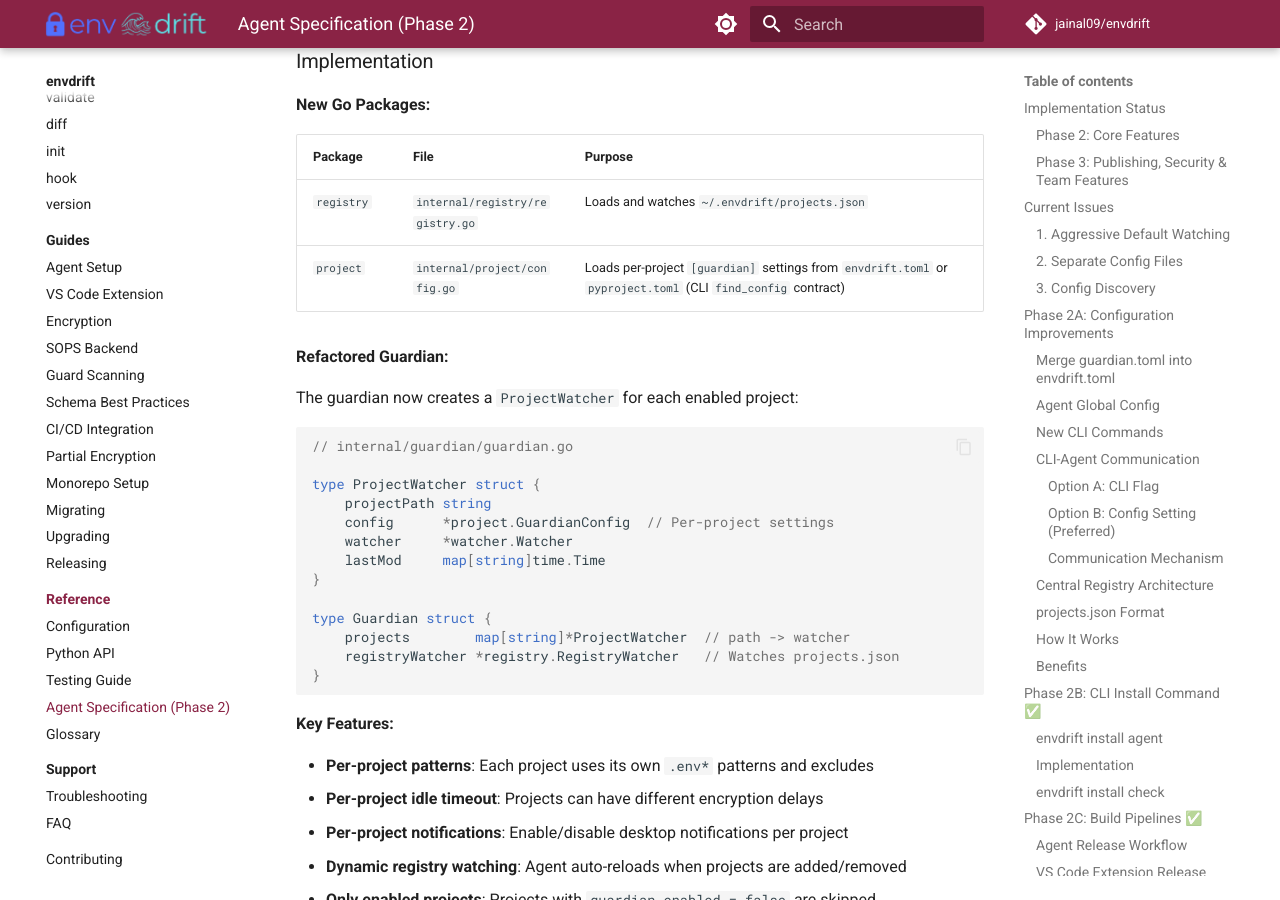
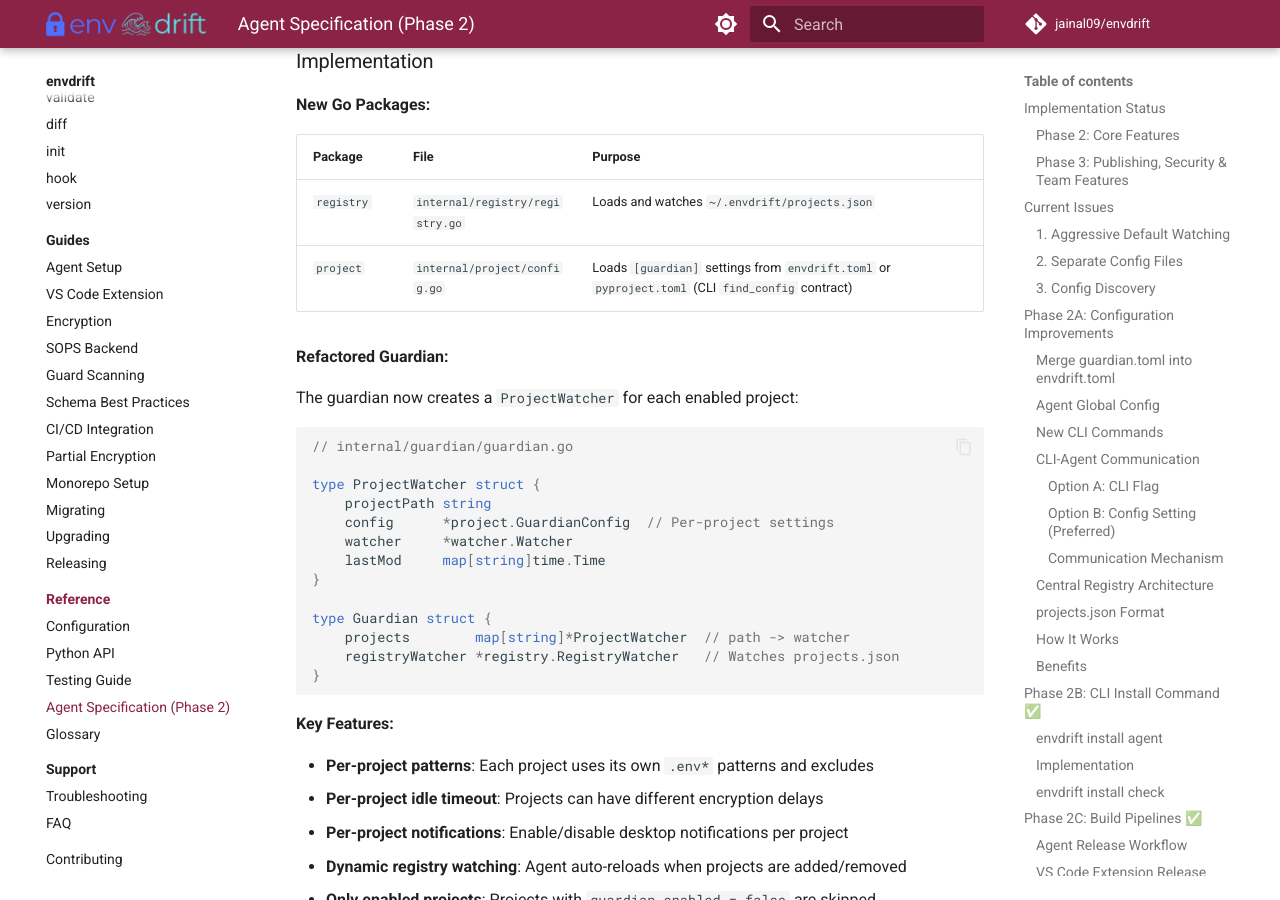
Before and after one commit to jainal09/envdrift, an MkDocs documentation site: the page built from docs/agent-spec.md, in a window 1280 px wide and 900 px high, scrolled down 8768 px. Built offline with MkDocs 1.6.1 and Material for MkDocs 9.7.7, drawn with Linux system fonts in a browser that asks for light colours; comment, search, counter and statistics services are not loaded.

Commit message:
docs(agent-spec): keep the project-config table row under MD013's 150 chars
The row was 156 chars; drop the redundant "per-project" (the config.go path
and find_config contract already convey the scope) -> 144 (CodeRabbit).

Co-Authored-By: Claude Fable 5 <noreply@anthropic.com>
Claude-Session: https://claude.ai/code/session_01PmjB1wAMY8zyHpkF2zzmCj

```diff
--- a/docs/agent-spec.md
+++ b/docs/agent-spec.md
@@ -362,7 +362,7 @@ Instead of watching entire directories, the agent:
 | Package | File | Purpose |
 |---------|------|---------|
 | `registry` | `internal/registry/registry.go` | Loads and watches `~/.envdrift/projects.json` |
-| `project` | `internal/project/config.go` | Loads per-project `[guardian]` settings from `envdrift.toml` or `pyproject.toml` (CLI `find_config` contract) |
+| `project` | `internal/project/config.go` | Loads `[guardian]` settings from `envdrift.toml` or `pyproject.toml` (CLI `find_config` contract) |
 
 **Refactored Guardian:**
 
```
